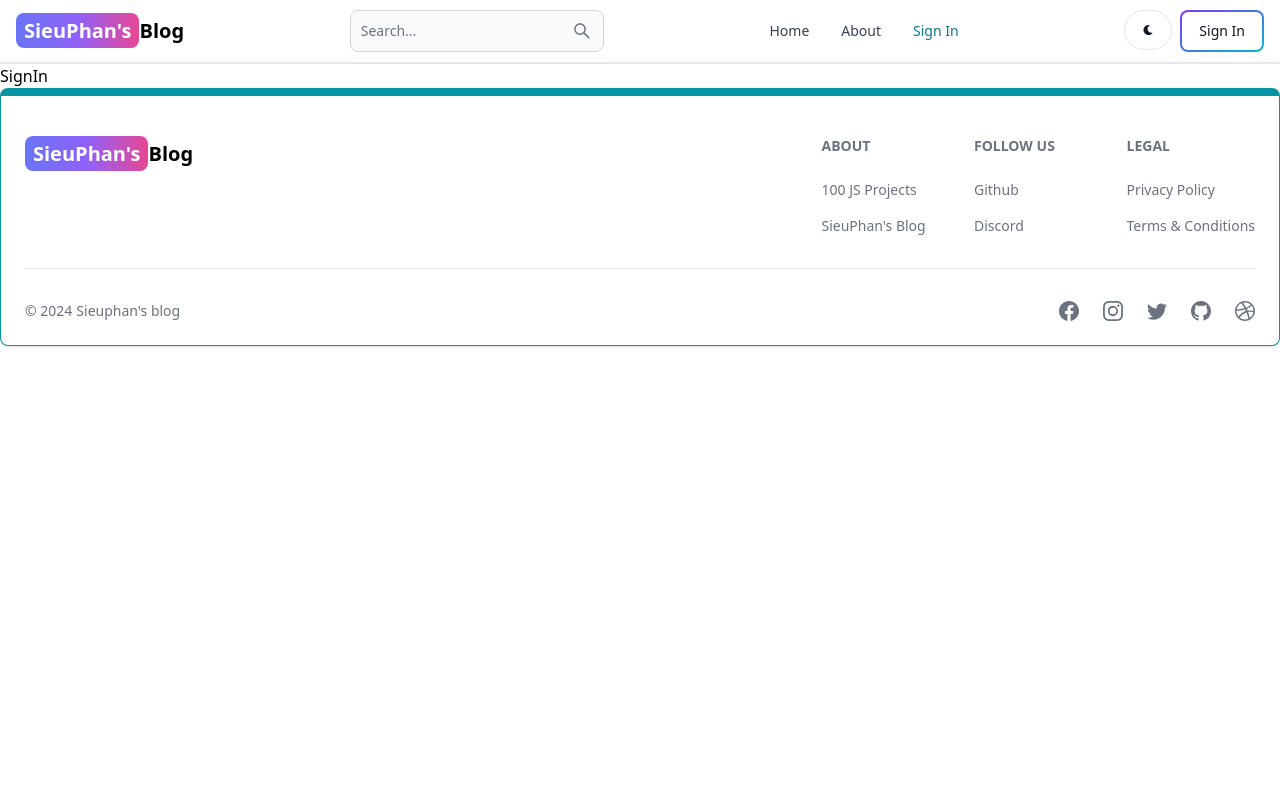
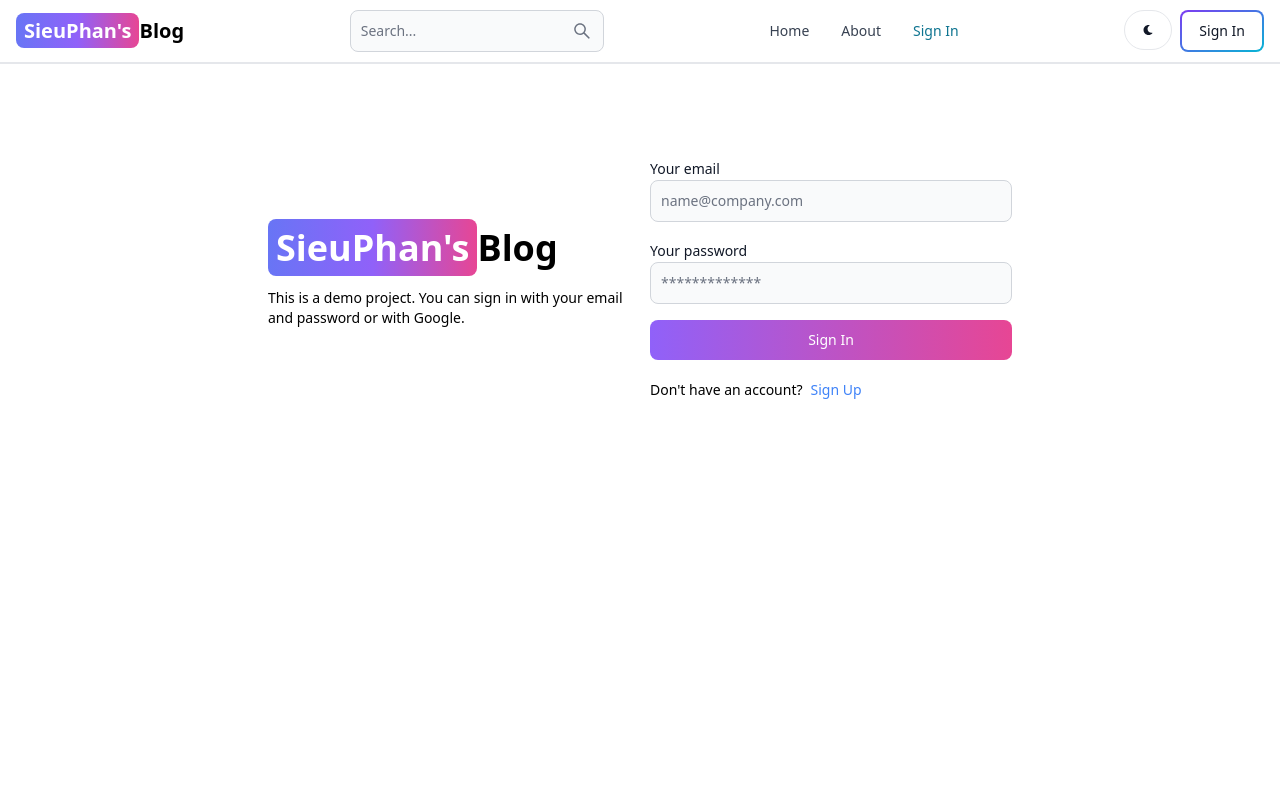
Before and after one commit to sieuphan131102/mern-blog, a React (Vite) app in the folder client/: page /sign-in in a window 1280 px wide. Shown: the top 800 px of the page. Built offline with nearby package versions, Linux system fonts and the light colour scheme.

Commit message:
complete signin page functionality

```diff
--- a/client/src/pages/SignIn.jsx
+++ b/client/src/pages/SignIn.jsx
@@ -1,5 +1,116 @@
+import { Link, useNavigate } from "react-router-dom";
+import { Alert, Button, Label, Spinner, TextInput } from "flowbite-react";
+import { useState } from "react";
+
 const SignIn = () => {
-  return <div>SignIn</div>;
+  const navigate = useNavigate();
+  const [formData, setFormData] = useState({});
+  const [errorMessage, setErrorMessage] = useState(null);
+  const [loading, setLoading] = useState(false);
+
+  const handleChange = (e) => {
+    setFormData({ ...formData, [e.target.id]: e.target.value.trim() });
+  };
+
+  const handleSubmit = async (e) => {
+    e.preventDefault();
+    if (!formData.email || !formData.password) {
+      return setErrorMessage("Please fill out all fields.");
+    }
+    try {
+      setLoading(true);
+      setErrorMessage(null);
+      const res = await fetch("/api/auth/signin", {
+        method: "POST",
+        headers: { "Content-Type": "application/json" },
+        body: JSON.stringify(formData),
+      });
+      const data = await res.json();
+
+      if (data.success === false) {
+        setLoading(false);
+        return setErrorMessage(data.message);
+      }
+      setLoading(false);
+      if (res.ok) {
+        navigate("/");
+      }
+    } catch (error) {
+      setErrorMessage(error.message);
+      setLoading(false);
+    }
+  };
+
+  return (
+    <div className="min-h-screen mt-20">
+      <div className="flex p-3 max-w-3xl mx-auto flex-col md:flex-row md:items-center gap-5">
+        {/* left */}
+        <div className="flex-1">
+          <Link className="font-bold dark:text-white text-4xl" to={"/"}>
+            <span
+              className="px-2 py-1 bg-gradient-to-r from-indigo-500 via-purple-500
+        to-pink-500 rounded-lg text-white"
+            >
+              SieuPhan's
+            </span>
+            Blog
+          </Link>
+          <p className="text-sm mt-5">
+            This is a demo project. You can sign in with your email and password
+            or with Google.
+          </p>
+        </div>
+        {/* right */}
+        <div className="flex-1">
+          <form className="flex flex-col gap-4" onSubmit={handleSubmit}>
+            <div>
+              <Label htmlFor="email" value="Your email" />
+              <TextInput
+                type="email"
+                placeholder="name@company.com"
+                id="email"
+                onChange={handleChange}
+              />
+            </div>
+            <div>
+              <Label htmlFor="password" value="Your password" />
+              <TextInput
+                type="password"
+                placeholder="*************"
+                id="password"
+                onChange={handleChange}
+              />
+            </div>
+            <Button
+              gradientDuoTone={"purpleToPink"}
+              type="submit"
+              disabled={loading}
+            >
+              {loading ? (
+                <>
+                  <Spinner size={"sm"} />
+                  <span className="pl-3">Loading...</span>
+                </>
+              ) : (
+                "Sign In"
+              )}
+            </Button>
+          </form>
+          <div className="flex text-sm gap-2 mt-5">
+            <span>Don't have an account?</span>
+            <Link to={"/sign-up"} className="text-blue-500">
+              Sign Up
+            </Link>
+          </div>
+          {errorMessage && (
+            <Alert className="mt-5" color={"failure"}>
+              {errorMessage}
+            </Alert>
+          )}
+        </div>
+      </div>
+    </div>
+  );
 };
 
 export default SignIn;
```
